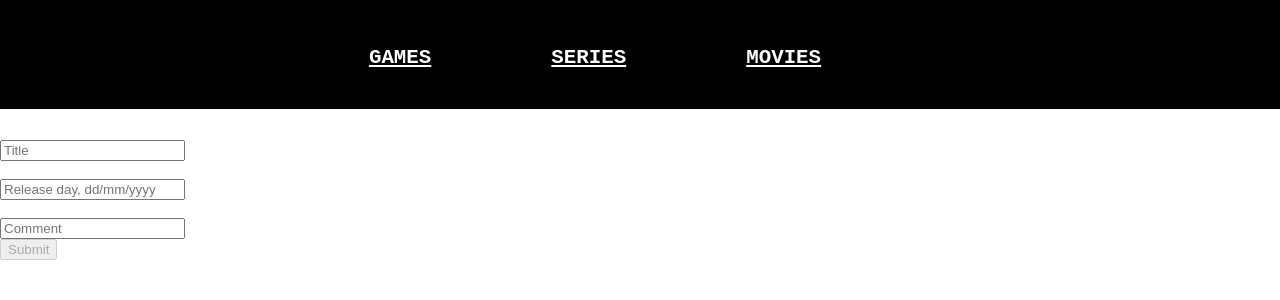
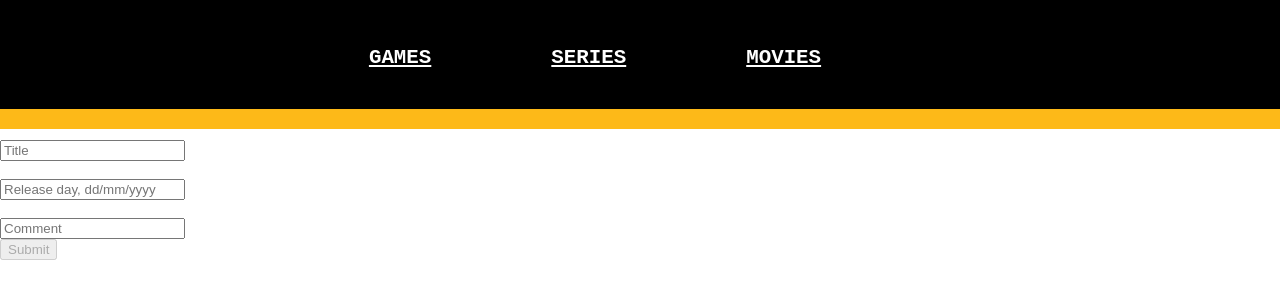
Before and after one commit to michal90r/list_ui_app, a React (Create React App) app in the folder client/: page / in a window 1280 px wide. Shown: the top 300 px of the page. Built offline with nearby package versions, Linux system fonts and the light colour scheme; the HTML template or start-up script is replaced by a standard one.

Commit message:
add yellow line at bottom of navigation menu

```diff
--- a/client/src/App.css
+++ b/client/src/App.css
@@ -16,6 +16,9 @@ html, body, div, span, applet, object, iframe, h1, h2, h3, h4, h5, h6, p, blockq
   text-transform: uppercase;
   width: 100%;
   position: fixed;
+  border-bottom-style: solid;
+  border-bottom-color: #fdb918;
+  border-bottom-width: 20px;
 }
 
 .formWrapper {
```
